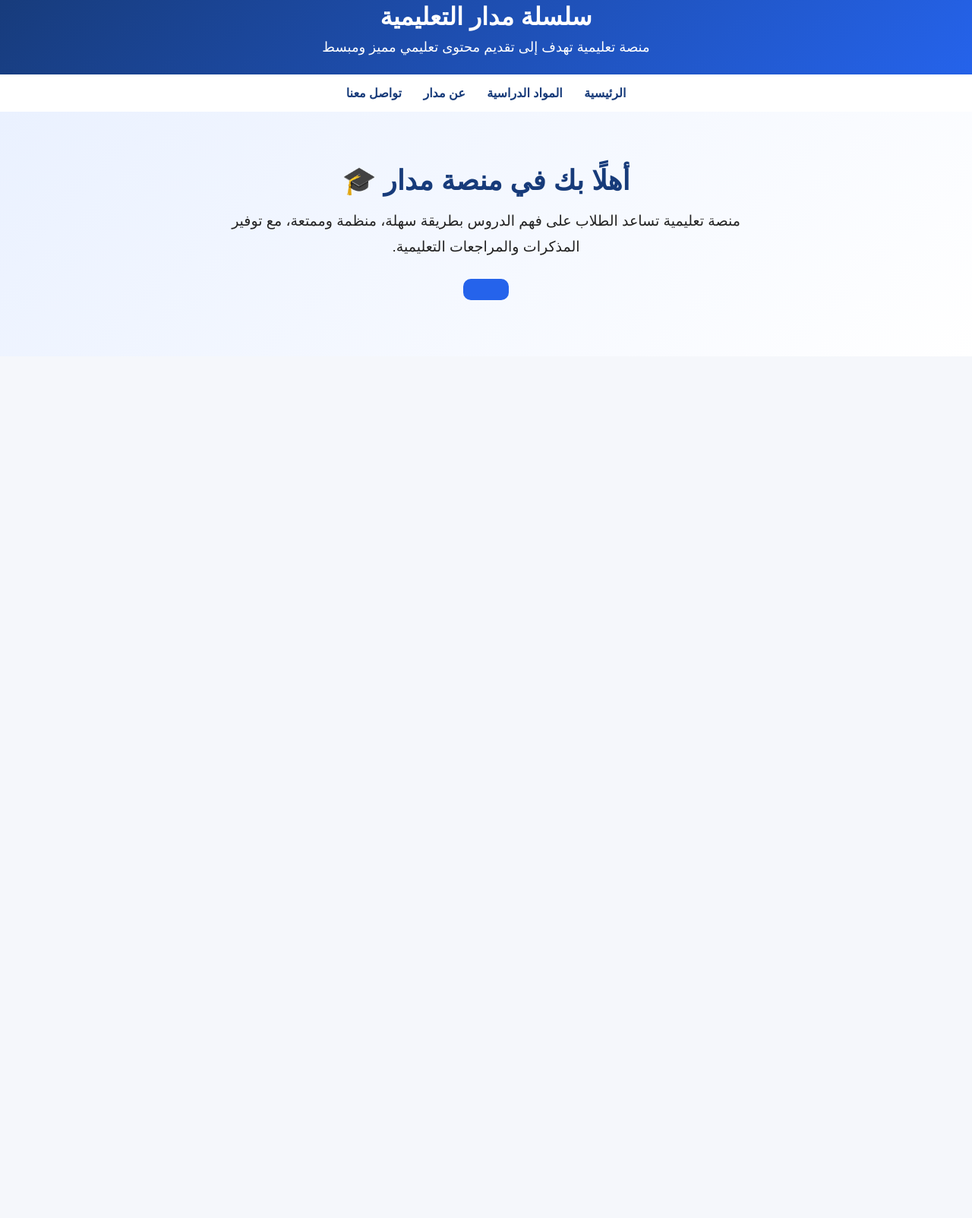
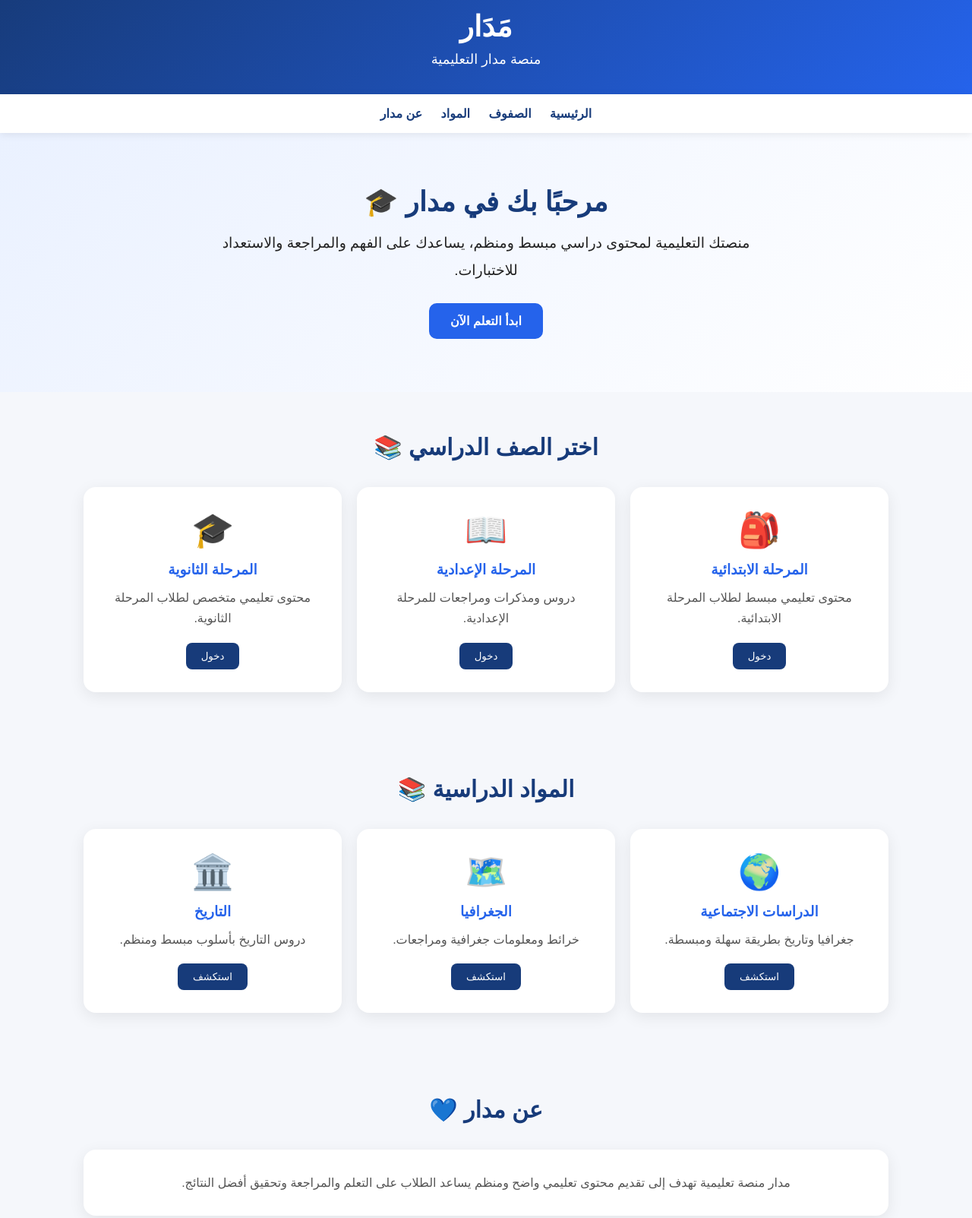
Before and after one commit to omar44123bop-maker/madar-platform, a website: page index.html in a window 1280 px wide. Shown: the part 22-1625 px from the top of the page at 76% size. Before the commit the page ends 800 px from the top, so only its background shows below. Drawn offline with Linux system fonts and the light colour scheme.

Commit message:
Update index.html

```diff
--- a/index.html
+++ b/index.html
@@ -3,7 +3,8 @@
 <head>
   <meta charset="UTF-8">
   <meta name="viewport" content="width=device-width, initial-scale=1.0">
-  <title>سلسلة مدار التعليمية</title>
+
+  <title>مدار | منصة مدار التعليمية</title>
 
   <style>
     * {
@@ -11,6 +12,10 @@
       margin: 0;
       padding: 0;
       font-family: Arial, sans-serif;
+    }
+
+    html {
+      scroll-behavior: smooth;
     }
 
     body {
@@ -21,12 +26,12 @@
     header {
       background: linear-gradient(135deg, #173b7a, #2563eb);
       color: white;
-      padding: 25px 20px;
       text-align: center;
+      padding: 35px 20px;
     }
 
     header h1 {
-      font-size: 32px;
+      font-size: 38px;
       margin-bottom: 10px;
     }
 
@@ -36,59 +41,62 @@
 
     nav {
       background: white;
-      padding: 15px;
+      padding: 16px;
       text-align: center;
-      box-shadow: 0 2px 10px rgba(0,0,0,0.08);
+      position: sticky;
+      top: 0;
+      z-index: 10;
+      box-shadow: 0 2px 10px rgba(0,0,0,.08);
     }
 
     nav a {
+      color: #173b7a;
       text-decoration: none;
-      color: #173b7a;
-      margin: 0 12px;
       font-weight: bold;
+      margin: 0 10px;
     }
 
     .hero {
+      text-align: center;
       padding: 70px 20px;
-      text-align: center;
-      background: linear-gradient(135deg, #eaf1ff, #ffffff);
+      background: linear-gradient(135deg, #eaf1ff, white);
     }
 
     .hero h2 {
+      color: #173b7a;
       font-size: 36px;
-      color: #173b7a;
       margin-bottom: 15px;
     }
 
     .hero p {
-      font-size: 19px;
       max-width: 700px;
       margin: auto;
-      line-height: 1.8;
+      line-height: 1.9;
+      font-size: 19px;
     }
 
     .button {
       display: inline-block;
       margin-top: 25px;
-      padding: 14px 30px;
       background: #2563eb;
       color: white;
       text-decoration: none;
+      padding: 14px 28px;
       border-radius: 10px;
       font-weight: bold;
     }
 
     .section {
-      padding: 50px 20px;
       max-width: 1100px;
       margin: auto;
+      padding: 55px 20px;
     }
 
-    .section h2 {
+    .section-title {
       text-align: center;
       color: #173b7a;
-      margin-bottom: 30px;
-      font-size: 28px;
+      font-size: 30px;
+      margin-bottom: 35px;
     }
 
     .cards {
@@ -100,9 +108,19 @@
     .card {
       background: white;
       padding: 30px 20px;
-      border-radius: 15px;
+      border-radius: 16px;
       text-align: center;
-      box-shadow: 0 5px 20px rgba(0,0,0,0.08);
+      box-shadow: 0 5px 20px rgba(0,0,0,.08);
+      transition: .3s;
+    }
+
+    .card:hover {
+      transform: translateY(-6px);
+    }
+
+    .card .icon {
+      font-size: 45px;
+      margin-bottom: 15px;
     }
 
     .card h3 {
@@ -111,8 +129,18 @@
     }
 
     .card p {
+      color: #555;
       line-height: 1.7;
-      color: #555;
+    }
+
+    .card button {
+      border: none;
+      background: #173b7a;
+      color: white;
+      padding: 10px 20px;
+      border-radius: 8px;
+      margin-top: 18px;
+      cursor: pointer;
     }
 
     footer {
@@ -120,7 +148,6 @@
       color: white;
       text-align: center;
       padding: 25px;
-      margin-top: 30px;
     }
   </style>
 </head>
@@ -128,22 +155,135 @@
 <body>
 
   <header>
-    <h1>سلسلة مدار التعليمية</h1>
-    <p>منصة تعليمية تهدف إلى تقديم محتوى تعليمي مميز ومبسط</p>
+    <h1>مَدَار</h1>
+    <p>منصة مدار التعليمية</p>
   </header>
 
   <nav>
     <a href="#home">الرئيسية</a>
-    <a href="#courses">المواد الدراسية</a>
+    <a href="#grades">الصفوف</a>
+    <a href="#subjects">المواد</a>
     <a href="#about">عن مدار</a>
-    <a href="#contact">تواصل معنا</a>
   </nav>
 
   <section class="hero" id="home">
-    <h2>أهلًا بك في منصة مدار 🎓</h2>
+    <h2>مرحبًا بك في مدار 🎓</h2>
+
     <p>
-      منصة تعليمية تساعد الطلاب على فهم الدروس بطريقة سهلة،
-      منظمة وممتعة، مع توفير المذكرات والمراجعات التعليمية.
+      منصتك التعليمية لمحتوى دراسي مبسط ومنظم،
+      يساعدك على الفهم والمراجعة والاستعداد للاختبارات.
     </p>
 
-    <a href="#courses" class="button">
+    <a href="#grades" class="button">ابدأ التعلم الآن</a>
+  </section>
+
+
+  <section class="section" id="grades">
+
+    <h2 class="section-title">اختر الصف الدراسي 📚</h2>
+
+    <div class="cards">
+
+      <div class="card">
+        <div class="icon">🎒</div>
+        <h3>المرحلة الابتدائية</h3>
+        <p>محتوى تعليمي مبسط لطلاب المرحلة الابتدائية.</p>
+        <button onclick="showMessage('المرحلة الابتدائية')">
+          دخول
+        </button>
+      </div>
+
+      <div class="card">
+        <div class="icon">📖</div>
+        <h3>المرحلة الإعدادية</h3>
+        <p>دروس ومذكرات ومراجعات للمرحلة الإعدادية.</p>
+        <button onclick="showMessage('المرحلة الإعدادية')">
+          دخول
+        </button>
+      </div>
+
+      <div class="card">
+        <div class="icon">🎓</div>
+        <h3>المرحلة الثانوية</h3>
+        <p>محتوى تعليمي متخصص لطلاب المرحلة الثانوية.</p>
+        <button onclick="showMessage('المرحلة الثانوية')">
+          دخول
+        </button>
+      </div>
+
+    </div>
+  </section>
+
+
+  <section class="section" id="subjects">
+
+    <h2 class="section-title">المواد الدراسية 📚</h2>
+
+    <div class="cards">
+
+      <div class="card">
+        <div class="icon">🌍</div>
+        <h3>الدراسات الاجتماعية</h3>
+        <p>جغرافيا وتاريخ بطريقة سهلة ومبسطة.</p>
+        <button onclick="showMessage('الدراسات الاجتماعية')">
+          استكشف
+        </button>
+      </div>
+
+      <div class="card">
+        <div class="icon">🗺️</div>
+        <h3>الجغرافيا</h3>
+        <p>خرائط ومعلومات جغرافية ومراجعات.</p>
+        <button onclick="showMessage('الجغرافيا')">
+          استكشف
+        </button>
+      </div>
+
+      <div class="card">
+        <div class="icon">🏛️</div>
+        <h3>التاريخ</h3>
+        <p>دروس التاريخ بأسلوب مبسط ومنظم.</p>
+        <button onclick="showMessage('التاريخ')">
+          استكشف
+        </button>
+      </div>
+
+    </div>
+  </section>
+
+
+  <section class="section" id="about">
+
+    <h2 class="section-title">عن مدار 💙</h2>
+
+    <div class="card">
+
+      <p>
+        مدار منصة تعليمية تهدف إلى تقديم محتوى تعليمي
+        واضح ومنظم يساعد الطلاب على التعلم والمراجعة
+        وتحقيق أفضل النتائج.
+      </p>
+
+    </div>
+
+  </section>
+
+
+  <footer>
+    © 2026 مدار - منصة مدار التعليمية
+  </footer>
+
+
+  <script>
+
+    function showMessage(name) {
+      alert(
+        "أهلًا بك في " + name +
+        "\\n\\nسيتم إضافة المحتوى والخدمات التعليمية قريبًا."
+      );
+    }
+
+  </script>
+
+</body>
+</html>
```
